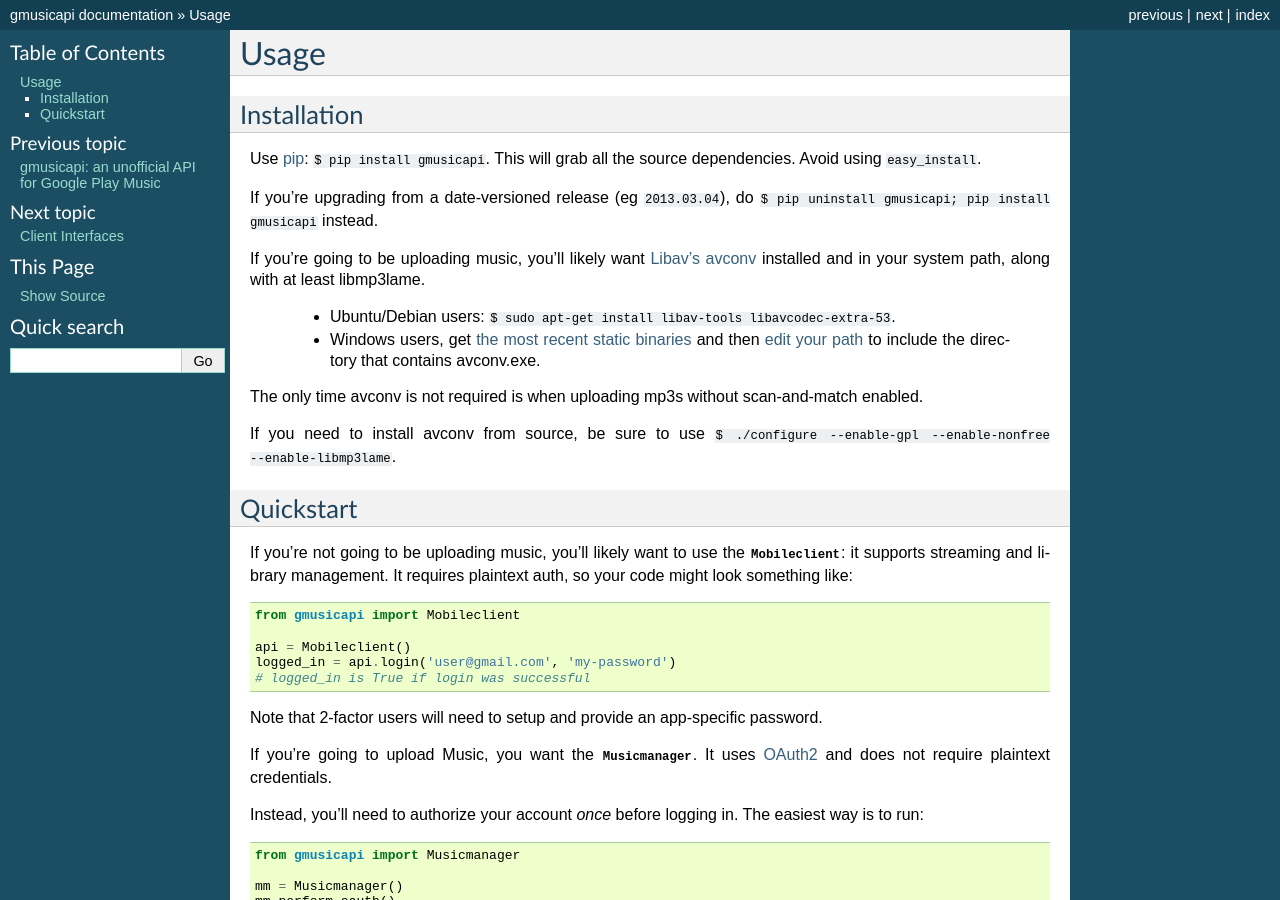
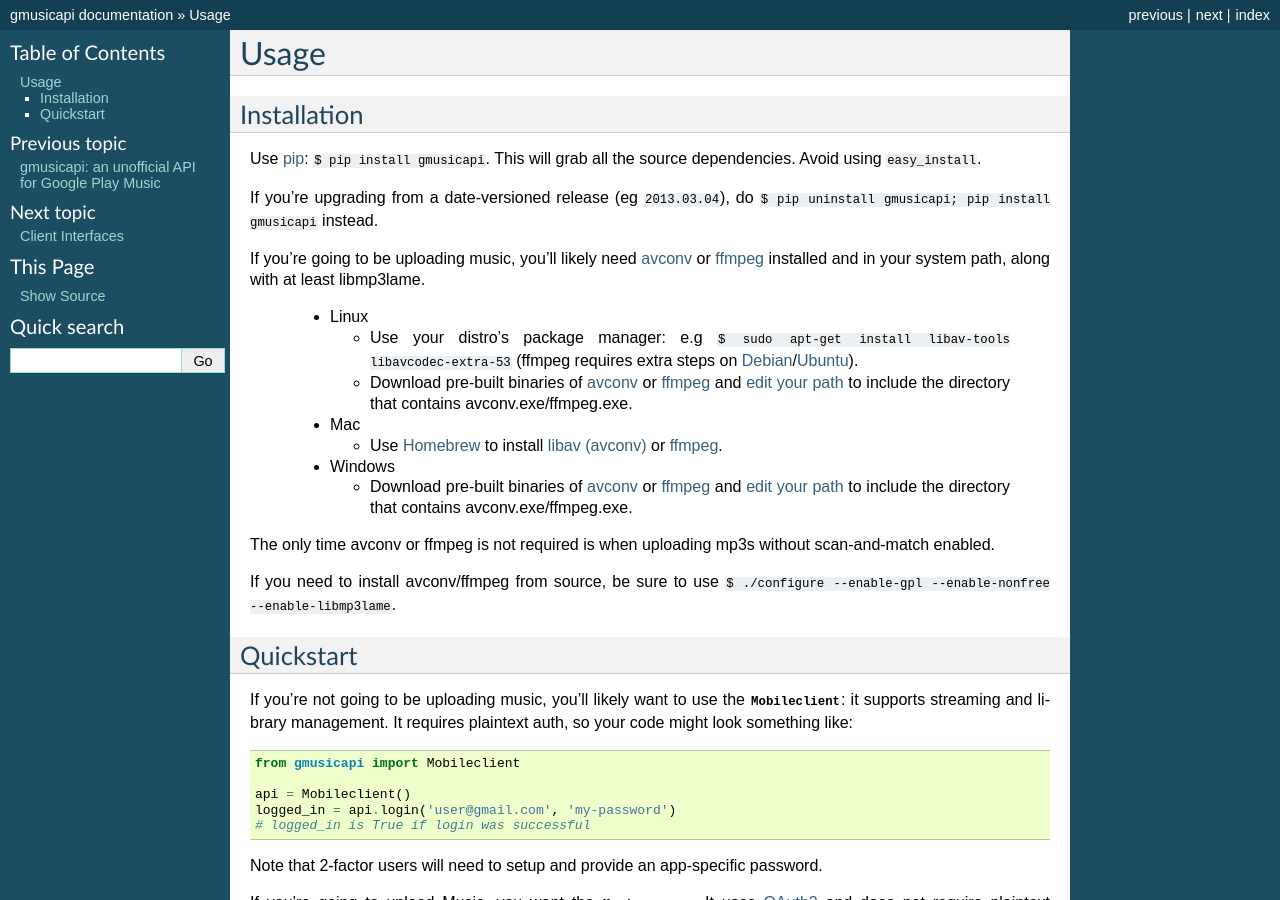
Before and after one commit to simon-weber/gmusicapi, a Sphinx documentation site: the page built from docs/source/usage.rst, in a window 1280 px wide and 900 px high. Built offline with Sphinx 7.4.7, drawn with Linux system fonts in a browser that asks for light colours; the version number could not be read and is left out.

Commit message:
Update installation documentation [Close #288]
* Improve Linux instructions
* Add Mac instructions
* Add ffmpeg links and instructions

```diff
--- a/docs/source/usage.rst
+++ b/docs/source/usage.rst
@@ -15,19 +15,38 @@
 do ``$ pip uninstall gmusicapi; pip install gmusicapi`` instead.
 
 If you're going to be uploading music,
-you'll likely want
-`Libav's avconv <http://libav.org/avconv.html>`__
+you'll likely need
+`avconv <http://libav.org/avconv.html>`__ or
+`ffmpeg <http://ffmpeg.org/ffmpeg.html>`__
 installed and in your system path, along with at least libmp3lame.
 
- - Ubuntu/Debian users:
-   ``$ sudo apt-get install libav-tools libavcodec-extra-53``.
- - Windows users, get `the most recent static binaries <http://win32.libav.org/releases/>`__
-   and then `edit your path <http://www.computerhope.com/issues/ch000549.htm>`__
-   to include the directory that contains avconv.exe.
+ - Linux
 
-The only time avconv is not required is when uploading mp3s without scan-and-match enabled.
+   - Use your distro's package manager:
+     e.g ``$ sudo apt-get install libav-tools libavcodec-extra-53``
+     (ffmpeg requires extra steps on
+     `Debian <http://www.deb-multimedia.org>`__/`Ubuntu <https://launchpad.net/~jon-severinsson/+archive/ubuntu/ffmpeg/>`__).
+   - Download pre-built binaries of
+     `avconv <http://johnvansickle.com/libav/>`__ or `ffmpeg <http://johnvansickle.com/ffmpeg/>`__
+     and `edit your path <http://www.troubleshooters.com/linux/prepostpath.htm>`__
+     to include the directory that contains avconv.exe/ffmpeg.exe.
 
-If you need to install avconv from source, be sure to use
+ - Mac
+
+   - Use `Homebrew <http://brew.sh/>`__ to install
+     `libav (avconv) <http://braumeister.org/formula/libav>`__ or
+     `ffmpeg <http://braumeister.org/formula/ffmpeg>`__.
+
+ - Windows
+
+   - Download pre-built binaries of
+     `avconv <http://win32.libav.org/releases/>`__ or `ffmpeg <http://ffmpeg.zeranoe.com/builds/>`__
+     and `edit your path <http://www.computerhope.com/issues/ch000549.htm>`__
+     to include the directory that contains avconv.exe/ffmpeg.exe.
+
+The only time avconv or ffmpeg is not required is when uploading mp3s without scan-and-match enabled.
+
+If you need to install avconv/ffmpeg from source, be sure to use
 ``$ ./configure --enable-gpl --enable-nonfree --enable-libmp3lame``.
 
 Quickstart
```
